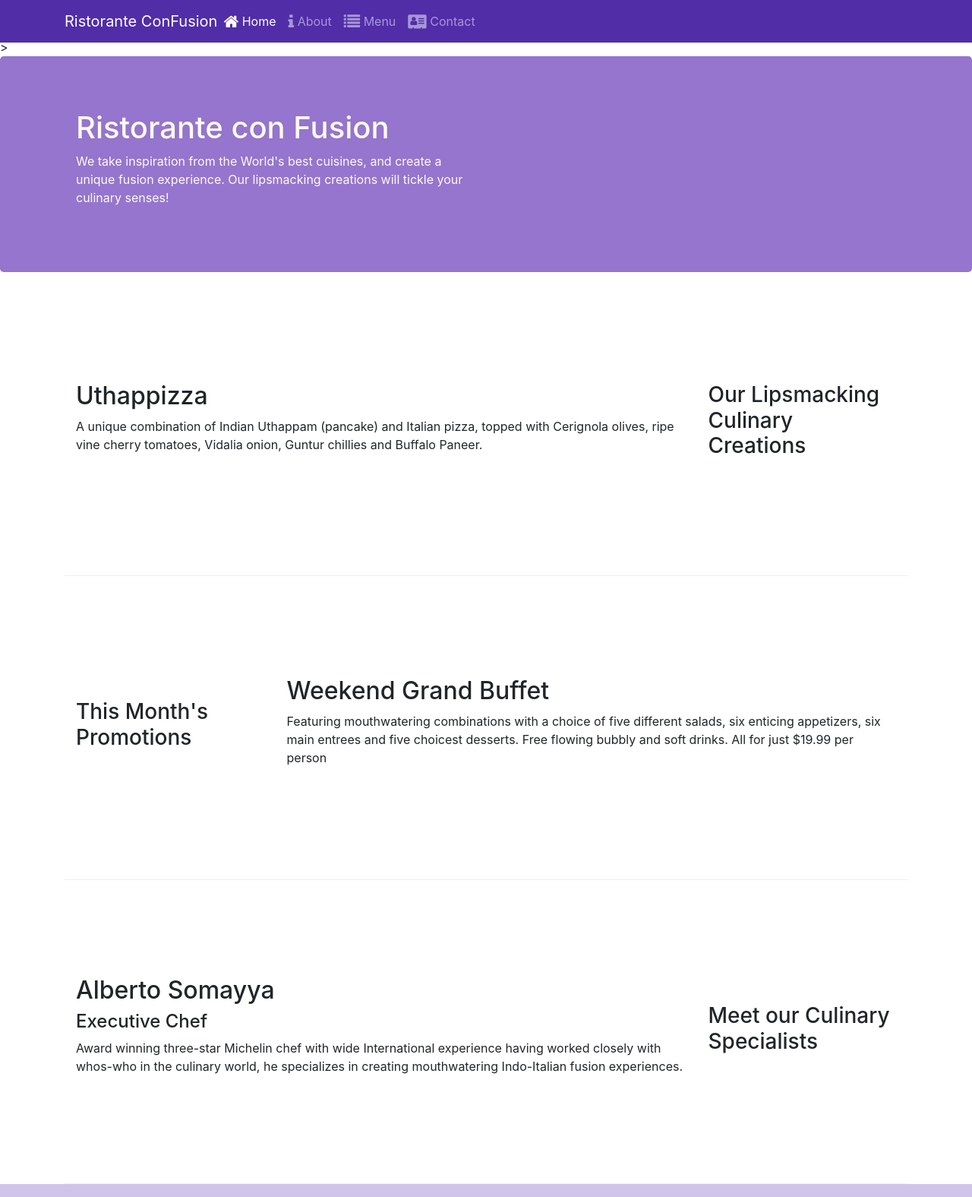
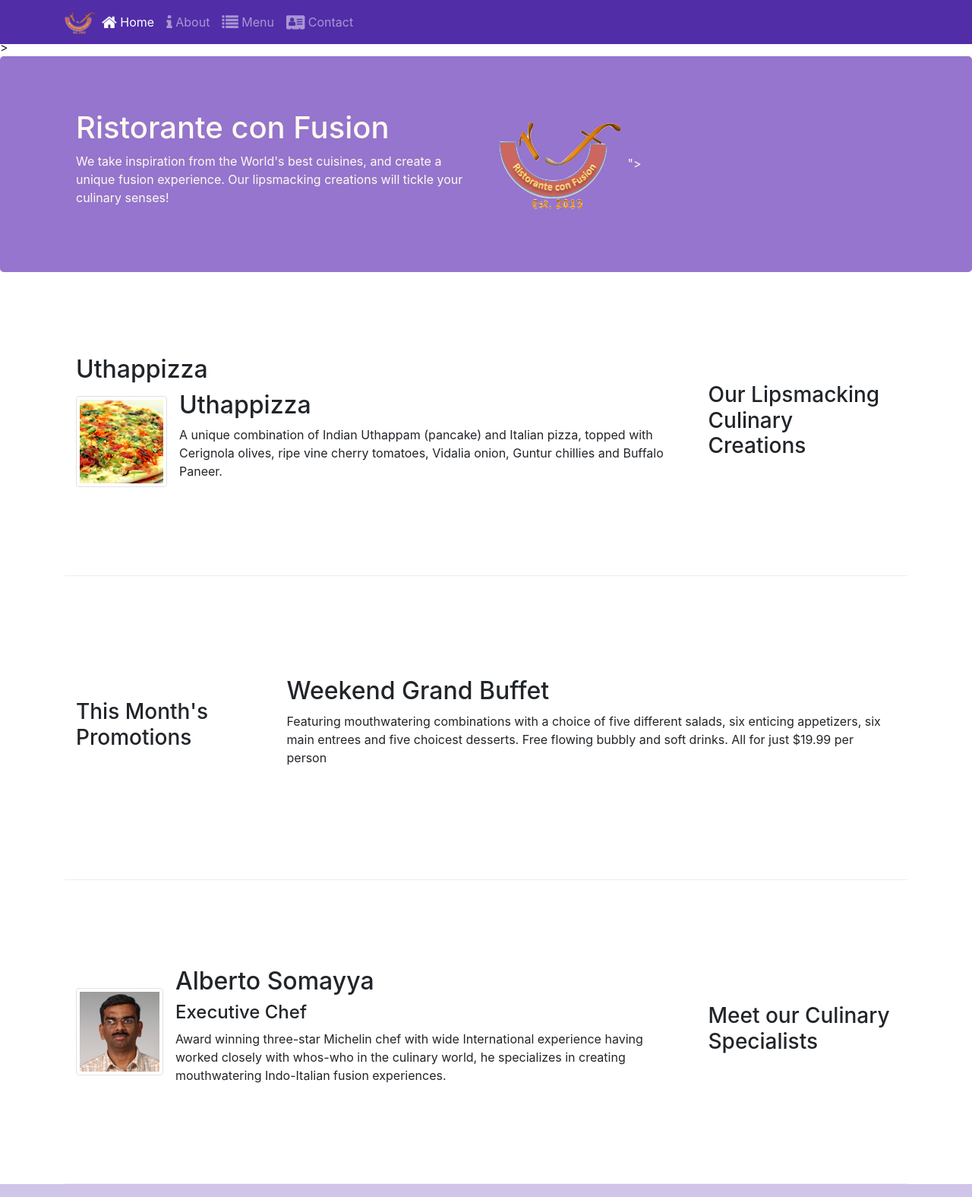
Before and after one commit to sowmyasreej/PROJECT-2, a website: page index.html in a window 1280 px wide. Shown: the top 1575 px of the page at 76% size. Drawn offline with nearby package versions, Linux system fonts and the light colour scheme.

Commit message:
images and media

```diff
--- a/index.html
+++ b/index.html
@@ -14,6 +14,8 @@
     <link rel="stylesheet" href="node_modules/bootstrap-social/bootstrap-social.css">
     <link rel="stylesheet" href="css/styles.css">
      <title>Ristorante ConFusion</title>
+
+                </div>
 </head>
 
 <body>
@@ -24,7 +26,7 @@
                 </span><!--this is for ttarget the icon-->
 
             </button>
-            <a  class="navbar-brand  mr-auto" href="#">Ristorante ConFusion</a><!-- for displayiing some brand of company-->
+            <a  class="navbar-brand  mr-auto" href="#"><img src="img/logo.png" height="30" width="41"></a><!-- for displayiing some brand of company-->
             <div class="collapse navbar-collapse" id="Navbar">
             <ul class="navbar-nav mr-auto">                <!-- mr-auto to specify rigght margin--><!-- nav-item is used to display links in horizonta;-->
                 <li class="nav-item active"><a class="nav-link" href="#"><span class="fa fa-home fa-lg"></span> Home</a></li>
@@ -43,7 +45,9 @@
                     <h1>Ristorante con Fusion</h1>
                     <p>We take inspiration from the World's best cuisines, and create a unique fusion experience. Our lipsmacking creations will tickle your culinary senses!</p>
                 </div>
-                <div class="col-12 col-sm"><!-- here for the first 6 columns above it qwas done and the next 6 in extra small will occupy down and for small,large etc te next -->
+                <div class="col-12 col-sm align-self-center" >
+                    <img src="img/logo.png" class="img-fluid"><!-- img-fluid is for responsive-->
+                "><!-- here for the first 6 columns above it qwas done and the next 6 in extra small will occupy down and for small,large etc te next -->
                 </div>
             </div>
         </div>
@@ -56,7 +60,18 @@
             </div>
             <div class="col col-sm-first col-md"><!--here for the rest 8 columns will be filled  for small and 9 for medium to large-->
                 <h2>Uthappizza</h2>
-                <p>A unique combination of Indian Uthappam (pancake) and Italian pizza, topped with Cerignola olives, ripe vine cherry tomatoes, Vidalia onion, Guntur chillies and Buffalo Paneer.</p>
+                 <div class="media">
+                    <img class="d-flex mr-3 img-thumbnail align-self-center"
+                            src="img/uthappizza.png" alt="Uthappizza"><!--mr-margin right-->
+                    <div class="media-body">
+                        <h2 class="mt-0">Uthappizza</h2>
+                        <p class="d-none d-sm-block">A unique combination of Indian Uthappam (pancake) and
+                            Italian pizza, topped with Cerignola olives, ripe vine
+                            cherry tomatoes, Vidalia onion, Guntur chillies and
+                            Buffalo Paneer.</p>
+                    </div>
+                </div>
+
             </div>
         </div>
 
@@ -76,9 +91,21 @@
                 <h3>Meet our Culinary Specialists</h3>
             </div>
             <div class="col col-sm order-sm-first col-md">
-                <h2>Alberto Somayya</h2>
-                <h4>Executive Chef</h4>
-                <p>Award winning three-star Michelin chef with wide International experience having worked closely with whos-who in the culinary world, he specializes in creating mouthwatering Indo-Italian fusion experiences. </p>
+                <div class="media">
+                    <img class="d-flex mr-3 img-thumbnail align-self-center"
+                            src="img/alberto.png" alt="Alberto Somayya">
+                    <div class="media-body">
+                        <h2 class="mt-0">Alberto Somayya</h2>
+                        <h4>Executive Chef</h4>
+                        <p class="d-none d-sm-block">Award winning three-star Michelin chef with wide
+                            International experience having worked closely with
+                            whos-who in the culinary world, he specializes in
+                            creating mouthwatering Indo-Italian fusion experiences.
+                            </p>
+                    </div>
+                </div>
+
+
             </div>
         </div>
     </div>
```
Also changed, not shown: aboutus.html (+4 -3 lines), contactus.html (+7 -5 lines), img/alberto.png (added), img/buffet.png (added), img/logo.png (added), img/uthappizza.png (added).
